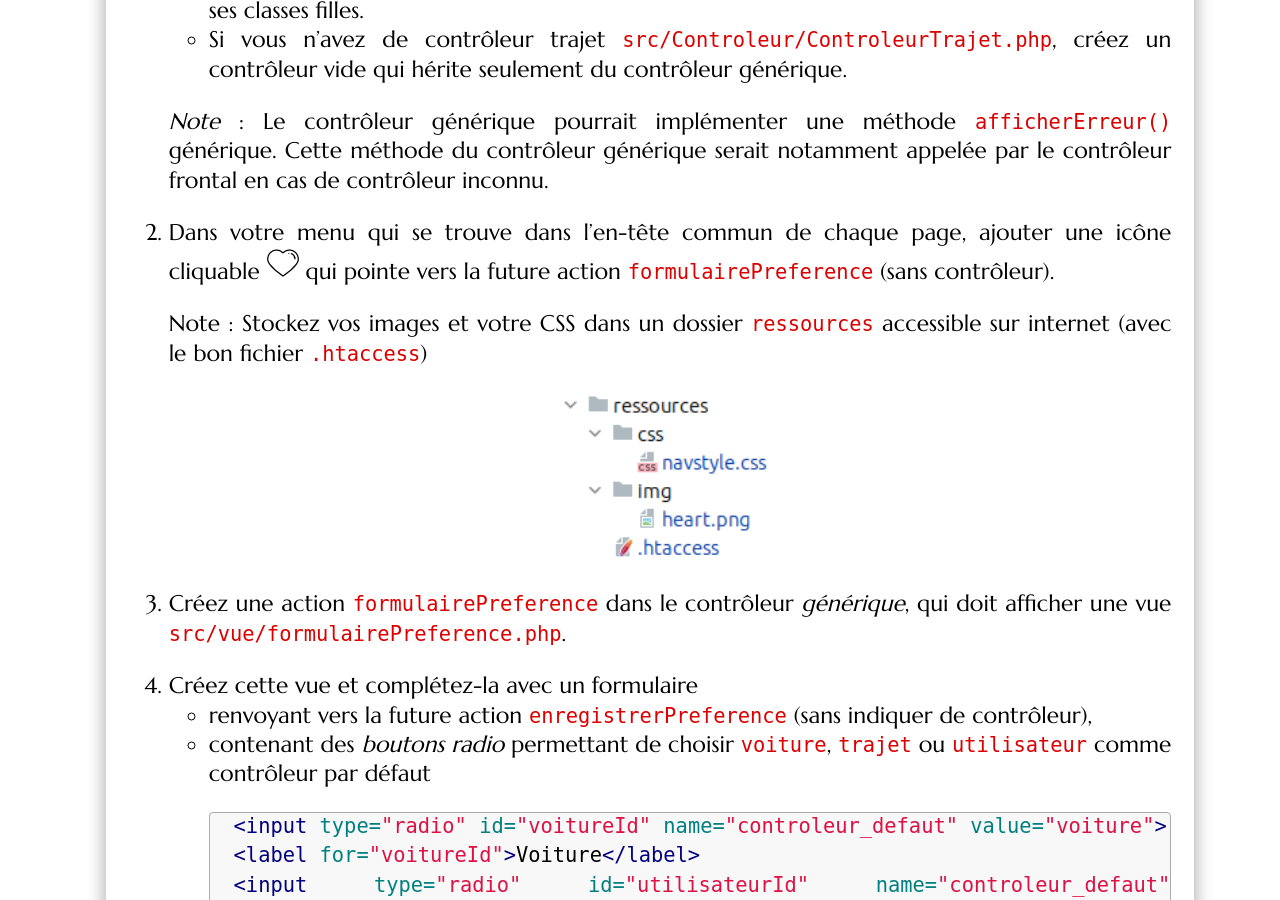
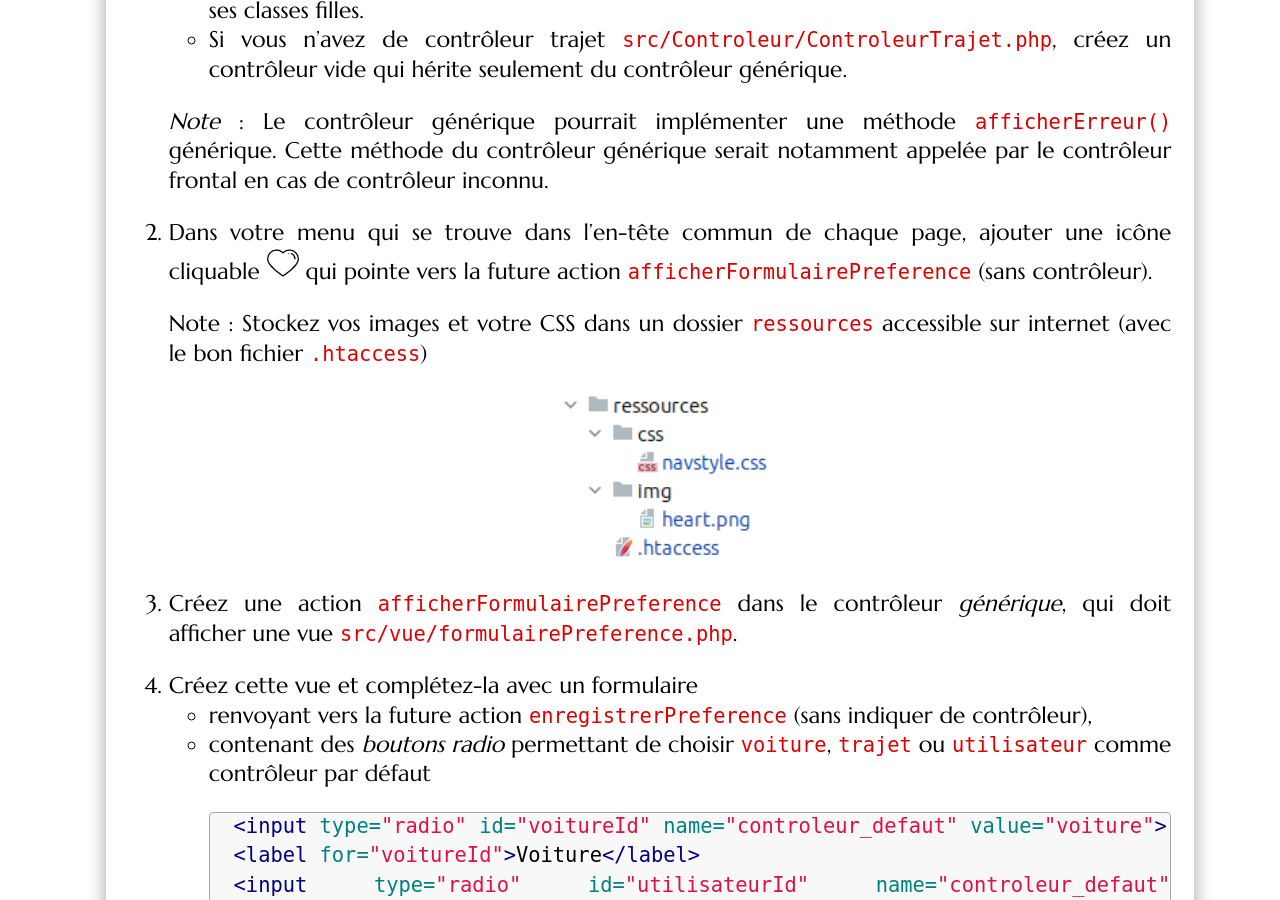
Before and after one commit to romainlebreton/R3.01-DeveloppementWeb, a Jekyll site: the page built from tutorials/tutorial7.md, in a window 1280 px wide and 900 px high, scrolled down 7537 px. Built offline with Jekyll 4.4.1, drawn with Linux system fonts in a browser that asks for light colours; some web fonts are replaced.

Commit message:
typo TD7

```diff
--- a/tutorials/tutorial7.md
+++ b/tutorials/tutorial7.md
@@ -378,14 +378,14 @@ l'action par défaut plutôt que le contrôleur par défaut.
 
 2. Dans votre menu qui se trouve dans l'en-tête commun de chaque page, ajouter
    une icône cliquable ![cœur]({{site.baseurl}}/assets/TD7/heart.png) qui pointe
-   vers la future action `formulairePreference` (sans contrôleur).
+   vers la future action `afficherFormulairePreference` (sans contrôleur).
 
    Note : Stockez vos images et votre CSS dans un dossier `ressources` accessible
    sur internet (avec le bon fichier `.htaccess`)
 
    ![assets]({{site.baseurl}}/assets/TD7/assets.png){: .blockcenter width="230em"}
 
-3. Créez une action `formulairePreference` dans le contrôleur *générique*, qui
+3. Créez une action `afficherFormulairePreference` dans le contrôleur *générique*, qui
    doit afficher une vue `src/vue/formulairePreference.php`.
 
 4. Créez cette vue et complétez-la avec un formulaire
```
